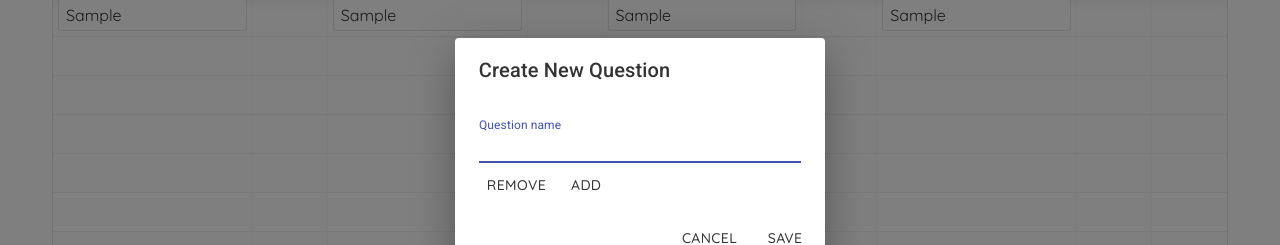
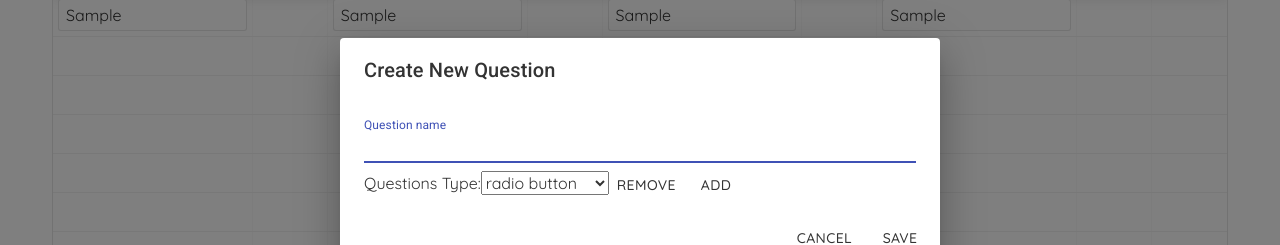
Before and after one commit to evanvvav/Team-DAIS_J-FrontEnd, a React (Create React App) app: page /editSurvey/1 in a window 1280 px wide. Both pictures are taken after typing "Sample", "Sample", "Sample", "Sample" into the empty fields and a click on the button "CREATE NEW QUESTION/S". Shown: the part 249-494 px from the top of the page. Built offline with nearby package versions, Linux system fonts and the light colour scheme; no server answers.

Commit message:
02.11 now you can create radio/open questions

```diff
--- a/src/components/questionComponents/CreateQuestion.js
+++ b/src/components/questionComponents/CreateQuestion.js
@@ -15,7 +15,7 @@ const CreateQuestion = ({ createNewQuestions }) => {
     // const [surveyName, setSurveyName] = React.useState([]);
     const [open, setOpen] = React.useState(false);
     const [inputFields, setInputFields] = React.useState([
-        { id: uuidv4(), question: '' }]);
+        { id: uuidv4(), question: '', questionType: '' }]);
 
 
 
@@ -45,7 +45,7 @@ const CreateQuestion = ({ createNewQuestions }) => {
 
 
     const handleAddFields = () => {
-        setInputFields([...inputFields, { id: uuidv4(), question: ''}])
+        setInputFields([...inputFields, { id: uuidv4(), question: '', questionType: '' }])
     }
 
     const handleRemoveFields = (id) => {
@@ -64,7 +64,7 @@ const CreateQuestion = ({ createNewQuestions }) => {
 
     return (
         <div>
-            <Button  variant="outlined" color="primary" size="medium" onClick={handleClickOpen} >
+            <Button variant="outlined" color="primary" size="medium" onClick={handleClickOpen} >
                 Create New Question/s
             </Button>
 
@@ -82,6 +82,16 @@ const CreateQuestion = ({ createNewQuestions }) => {
                                 label="Question name"
                                 fullWidth
                             />
+
+                            <label>Questions Type:</label>
+                            <select
+                                name="questionType"
+                                value={inputField.questionType}
+                                onChange={event => handleInputChange(inputField.id, event)}
+                            >
+                                <option value="radio-button question" selected>radio button</option>
+                                <option value="open question">open question</option>
+                            </select>
 
                             <Button disabled={inputFields.length === 1} onClick={() => handleRemoveFields(inputField.id)}>Remove</Button>
                             <Button onClick={handleAddFields}>add</Button>
--- a/src/components/questionComponents/EditQuestion.js
+++ b/src/components/questionComponents/EditQuestion.js
@@ -12,13 +12,13 @@ import EditIcon from '@material-ui/icons/Edit';
 
 
 
-export default function EditQuestion({updateQuestion, data }){
+export default function EditQuestion({ updateQuestion, data }) {
 
-    const [questions, setQuestions] = React.useState("");
+    const [question, setQuestion] = React.useState("");
     const [open, setOpen] = React.useState(false);
 
     const handleClickOpen = () => {
-        setQuestions(data.question)
+        setQuestion(data.question)
         setOpen(true)
     };
 
@@ -28,22 +28,22 @@ export default function EditQuestion({updateQuestion, data }){
 
 
 
-    const handleInputChange = (event) =>{
-        setQuestions(event.target.value)
+    const handleInputChange = (event) => {
+        setQuestion(event.target.value)
     }
 
-    const editQuestion = () =>{
-        updateQuestion(questions, data);
+    const editQuestion = () => {
+        updateQuestion(question, data);
         handleClose();
     }
 
 
 
 
-    return(
+    return (
         <div>
             <Button variant="outlined" color="primary" size="small" onClick={handleClickOpen}>
-            <EditIcon/>
+                <EditIcon />
             </Button>
             <Dialog open={open} onClose={handleClose} aria-labelledby="form-dialog-title">
                 <DialogTitle id="form-dialog-title">Edit Question</DialogTitle>
@@ -53,7 +53,7 @@ export default function EditQuestion({updateQuestion, data }){
                         autoFocus
                         margin="dense"
                         name="question"
-                    value={questions}
+                        value={question}
                         onChange={e => handleInputChange(e)}
                         label="Question"
                         fullWidth
--- a/src/components/surveyComponents/EditSurvey.js
+++ b/src/components/surveyComponents/EditSurvey.js
@@ -43,7 +43,22 @@ const EditSurvey = ({ updateSurvey }) => {
         fetch(API_URL + id)
             .then(res => res.json())
             .then(data => {
-                setQuestions(data.questions)
+                let radioQuestions = []
+                let openQuestions = []
+
+
+
+                for (let i = 0; i < data.questions.length; i++) {
+                    if (data.questions[i].questionType === "radio-button question") {
+                        radioQuestions.push(data.questions[i])
+                    } else {
+                        openQuestions.push(data.questions[i])
+                    }
+                }
+
+                console.log(openQuestions)
+
+                setQuestions([...radioQuestions, ...openQuestions])
                 setSurveyDesc(data.surveyDesc)
             })
     }
@@ -58,7 +73,7 @@ const EditSurvey = ({ updateSurvey }) => {
             questionListBody.push({
                 "survey": { "surveyID": id },
                 "question": data[i].question,
-                "questionType": "radio-button question"
+                "questionType": data[i].questionType
             })
             answers.push(data[i].answer1)
             answers.push(data[i].answer2)
@@ -176,7 +191,7 @@ const EditSurvey = ({ updateSurvey }) => {
             body: JSON.stringify({
                 "question": question,
                 "survey": { "surveyID": id },
-                "questionType": "radio-button question"
+                "questionType": data.questionType
             })
 
         })
@@ -222,7 +237,7 @@ const EditSurvey = ({ updateSurvey }) => {
             sortable: false,
             filterable: false,
             width: 75,
-            Cell: row => <EditAnswer updateAnswer={updateAnswer} data={row.original.answers[0]} questionID={row.original.questionID} />
+            Cell: row => { return row.original.questionType === "radio-button question" ? <EditAnswer updateAnswer={updateAnswer} data={row.original.answers[0]} questionID={row.original.questionID} /> : <></> }
         },
         {
             Header: "Answer",
@@ -232,7 +247,7 @@ const EditSurvey = ({ updateSurvey }) => {
             sortable: false,
             filterable: false,
             width: 75,
-            Cell: row => <EditAnswer updateAnswer={updateAnswer} data={row.original.answers[1]} questionID={row.original.questionID} />
+            Cell: row => { return row.original.questionType === "radio-button question" ? <EditAnswer updateAnswer={updateAnswer} data={row.original.answers[1]} questionID={row.original.questionID} /> : <></> }
         },
         {
             Header: "Answer",
@@ -242,7 +257,7 @@ const EditSurvey = ({ updateSurvey }) => {
             sortable: false,
             filterable: false,
             width: 75,
-            Cell: row => <EditAnswer updateAnswer={updateAnswer} data={row.original.answers[2]} questionID={row.original.questionID} />
+            Cell: row => { return row.original.questionType === "radio-button question" ? <EditAnswer updateAnswer={updateAnswer} data={row.original.answers[2]} questionID={row.original.questionID} /> : <></> }
         },
         {
             sortable: false,
--- a/src/components/surveyComponents/StartSurvey.js
+++ b/src/components/surveyComponents/StartSurvey.js
@@ -158,7 +158,7 @@ const StartSurvey = () => {
                         </>
                     ) : (
                         <>
-                            <p>{question.question}</p>
+                            <label>{question.question}</label>
                             <TextField
                                 margin="dense"
                                 name={question.questionID}
```
Lines whose indentation alone changed are shown as unchanged.
